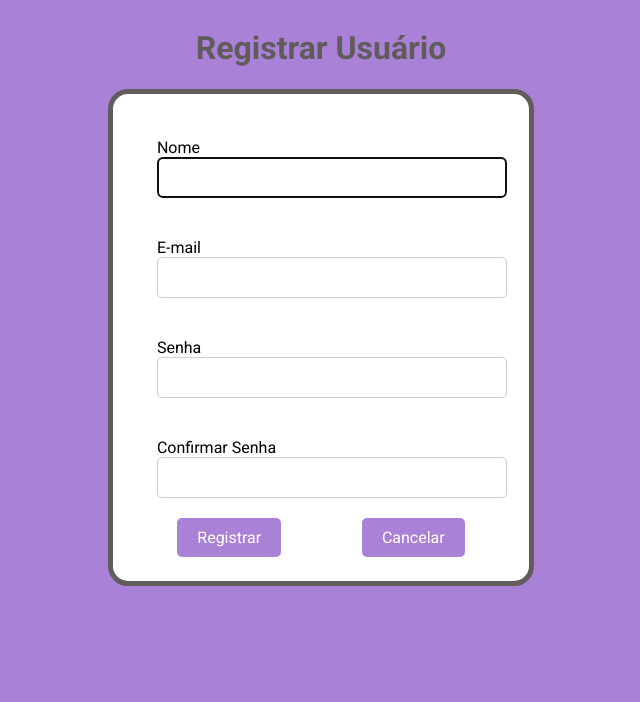
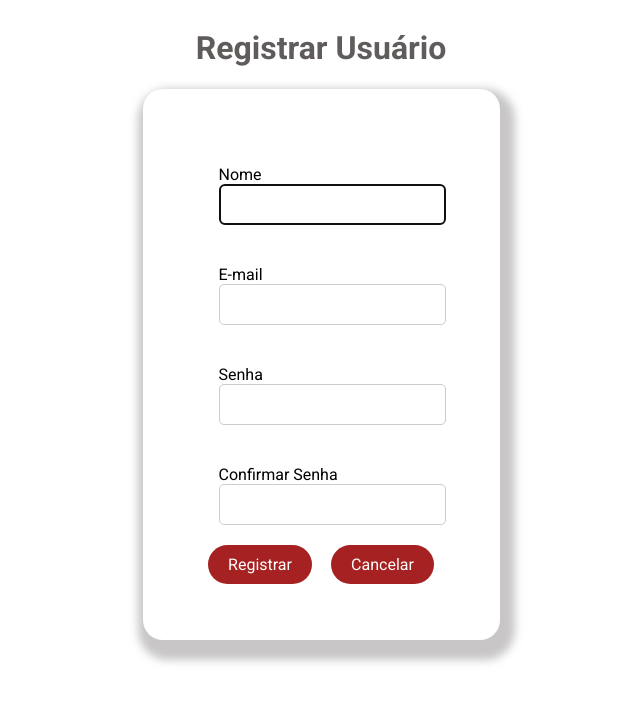
Before and after one commit to maitecr/desafio-login, a Django app: page /registrar/ in a window 1280 px wide. Shown: the top 702 px of the page, without its empty margins (319-959 px from the left). Run offline with Django 5.2, Linux system fonts and the light colour scheme.

Commit message:
chaging styles

```diff
--- a/fidelity_desafio/static/css/styles.css
+++ b/fidelity_desafio/static/css/styles.css
@@ -8,7 +8,7 @@ header {
 }
 
 body {
-    background-color: #8349c6b0;
+    background-color: #fff;
 }
 
 main {
@@ -29,9 +29,9 @@ ul {
 
 form {
     background-color: #fff;
-    border: 5px solid rgb(97, 92, 92);
     border-radius: 20px;
-    padding: 1.5em;
+    box-shadow: 5px 10px 8px 10px rgba(97, 92, 92, 0.349);
+    padding: 3.5em;
 }
 
 .form-group {
@@ -43,6 +43,7 @@ label {
 }
 
 input[type="email"], input[type="password"], input[type="text"] {
+    display: block;
     width: 100%;
     padding: 10px;
     border: 1px solid #ccc;
@@ -57,11 +58,11 @@ input[type="email"], input[type="password"], input[type="text"] {
 }
 
 input[type="submit"], input[type="button"] {
-    background-color: #8349c6b0; /* Azul padrão */
+    background-color: #A62121; /* Azul padrão */
     color: white;
     border: none;
     padding: 10px 20px;
     font-size: 16px;
     cursor: pointer;
-    border-radius: 5px;
+    border-radius: 20px;
 }
```
Also changed, not shown: db.sqlite3.
